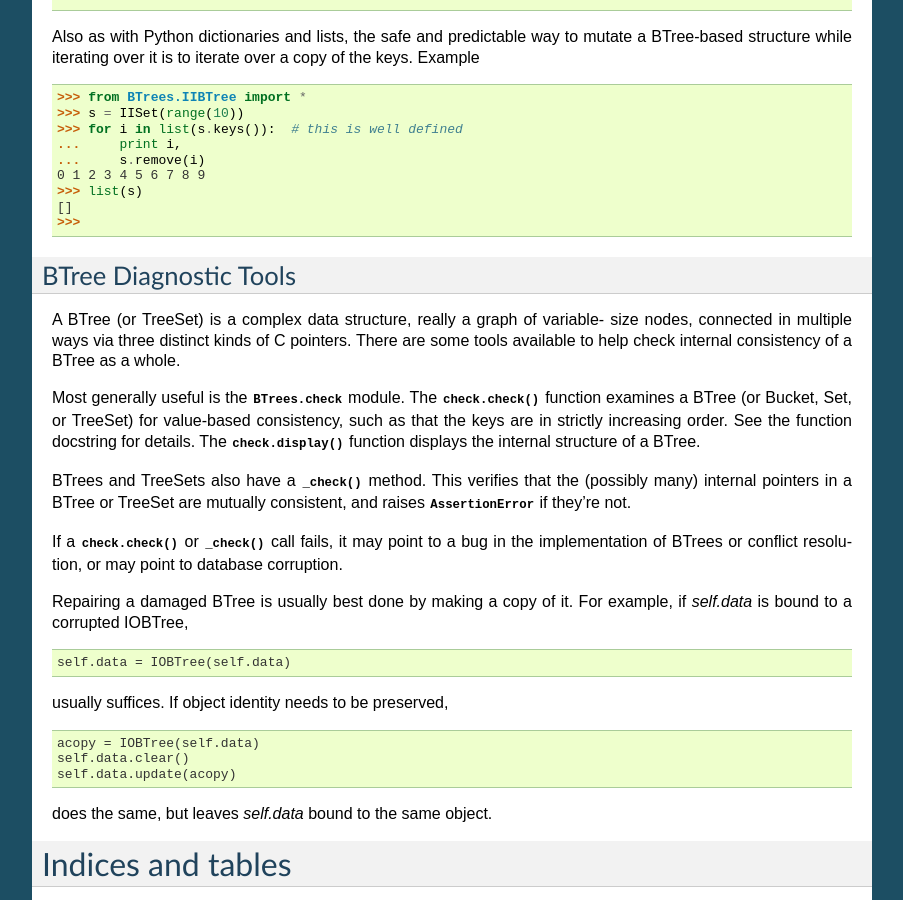
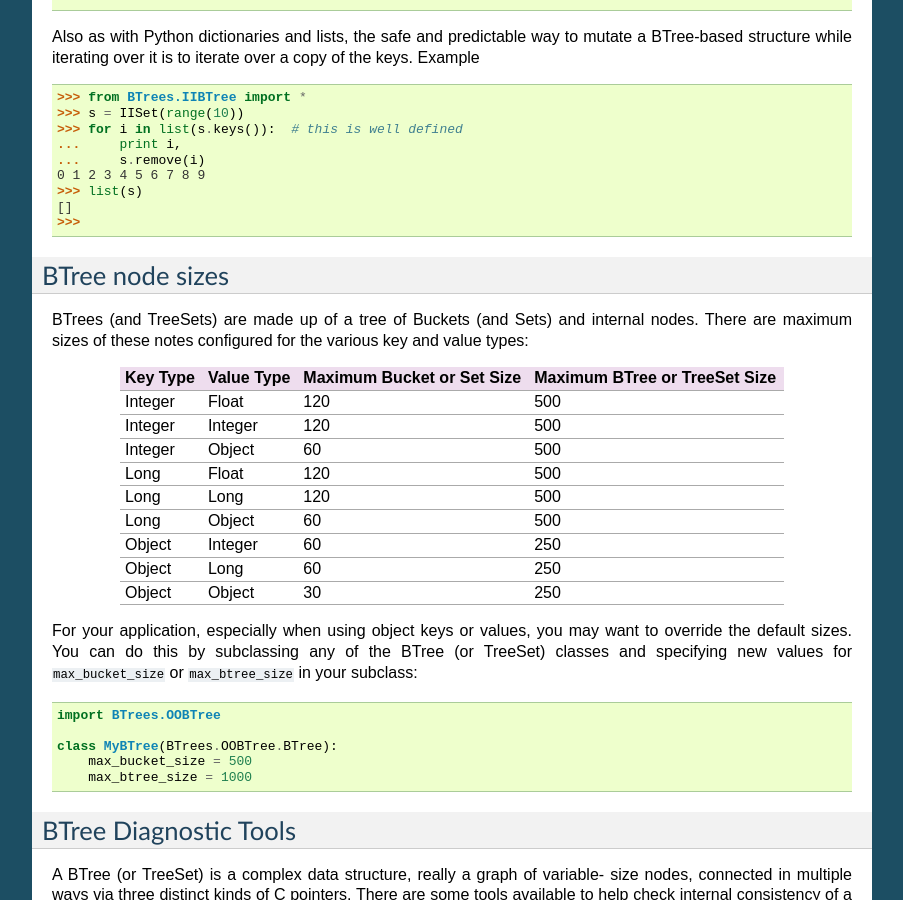
Before and after one commit to zopefoundation/BTrees, a Sphinx documentation site: the page built from docs/index.rst, in a window 1280 px wide and 900 px high, scrolled down 5252 px. Shown: the whole window, without its empty margins (198-1101 px from the left). Built offline with Sphinx 7.4.7, drawn with Linux system fonts in a browser that asks for light colours.

Commit message:
Added documetation of node sizes and how to override them.

```diff
--- a/docs/index.rst
+++ b/docs/index.rst
@@ -375,6 +375,37 @@ of the keys.  Example
    []
    >>>
 
+BTree node sizes
+----------------
+
+BTrees (and TreeSets) are made up of a tree of Buckets (and Sets) and
+internal nodes.  There are maximum sizes of these notes configured for
+the various key and value types:
+
+======== ========== ========================== =============================
+Key Type Value Type Maximum Bucket or Set Size Maximum BTree or TreeSet Size
+======== ========== ========================== =============================
+Integer  Float      120                        500
+Integer  Integer    120                        500
+Integer  Object     60                         500
+Long     Float      120                        500
+Long     Long       120                        500
+Long     Object     60                         500
+Object   Integer    60                         250
+Object   Long       60                         250
+Object   Object     30                         250
+======== ========== ========================== =============================
+
+For your application, especially when using object keys or values, you
+may want to override the default sizes.  You can do this by
+subclassing any of the BTree (or TreeSet) classes and specifying new
+values for ``max_bucket_size`` or ``max_btree_size`` in your subclass::
+
+     import BTrees.OOBTree
+
+     class MyBTree(BTrees.OOBTree.BTree):
+         max_bucket_size = 500
+         max_btree_size = 1000
 
 BTree Diagnostic Tools
 ----------------------
```
